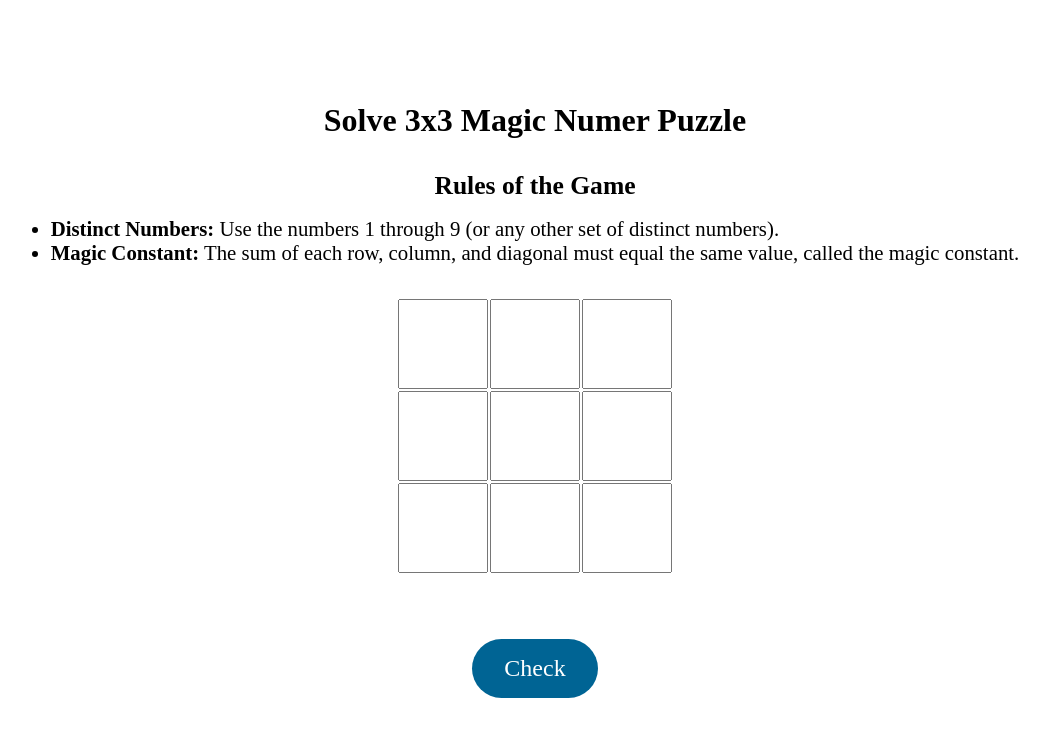
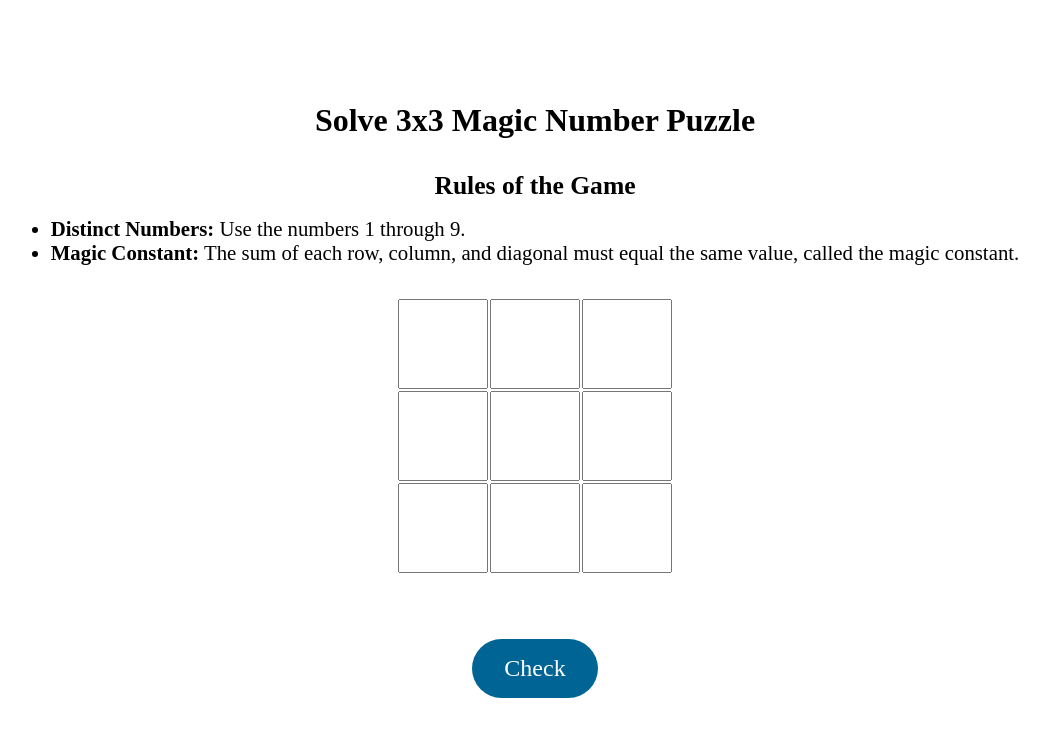
Before and after one commit to prashrijan/magic-number, a plain HTML site: page index.html in a window 1280 px wide. Shown: the whole page, without its empty margins (105-1154 px from the left). Drawn offline with Linux system fonts and the light colour scheme.

Commit message:
fixed spelling errors

```diff
--- a/index.html
+++ b/index.html
@@ -8,11 +8,11 @@
 </head>
 <body>
     <div class="wrapper-container">
-        <h1>Solve 3x3 Magic Numer Puzzle</h1>
+        <h1>Solve 3x3 Magic Number Puzzle</h1>
         <div class="rules-container">
             <h2>Rules of the Game</h2>
             <ul>
-                <li><strong>Distinct Numbers:</strong> Use the numbers 1 through 9 (or any other set of distinct numbers).</li>
+                <li><strong>Distinct Numbers:</strong> Use the numbers 1 through 9.</li>
                 <li><strong>Magic Constant:</strong> The sum of each row, column, and diagonal must equal the same value, called the magic constant.</li>
               </ul>
 
```
